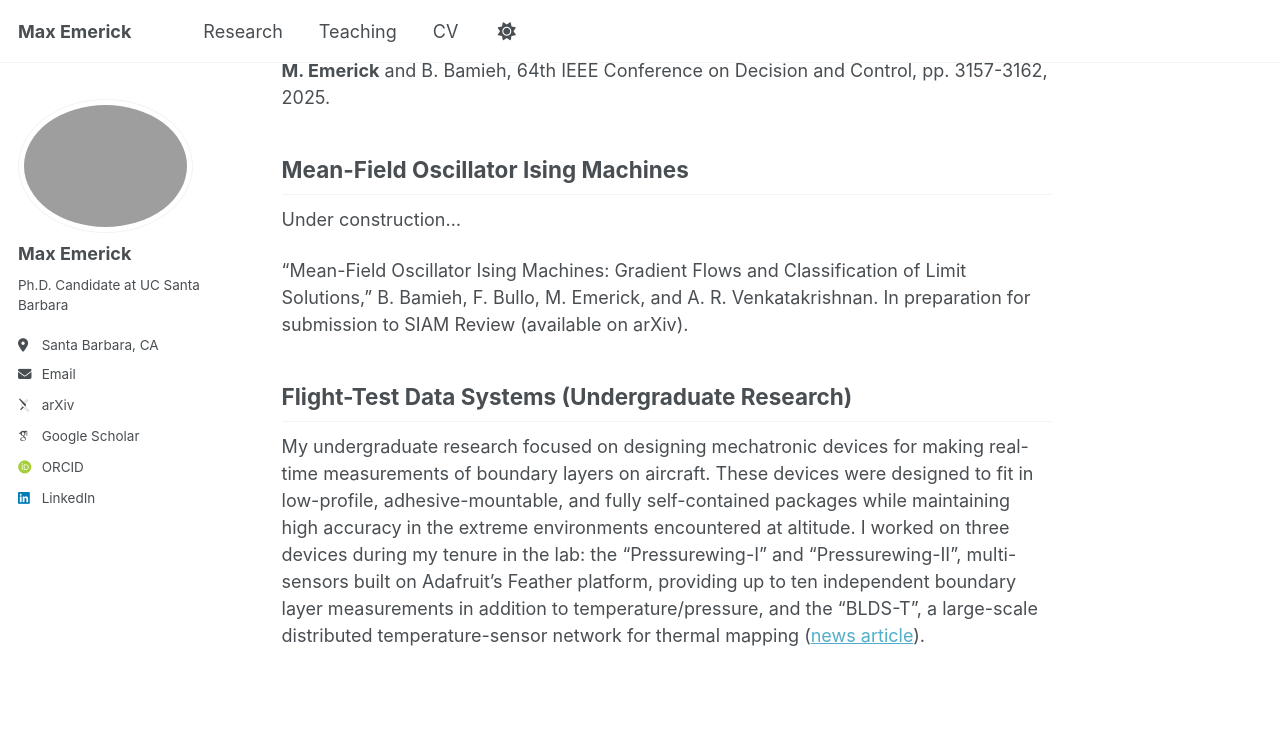
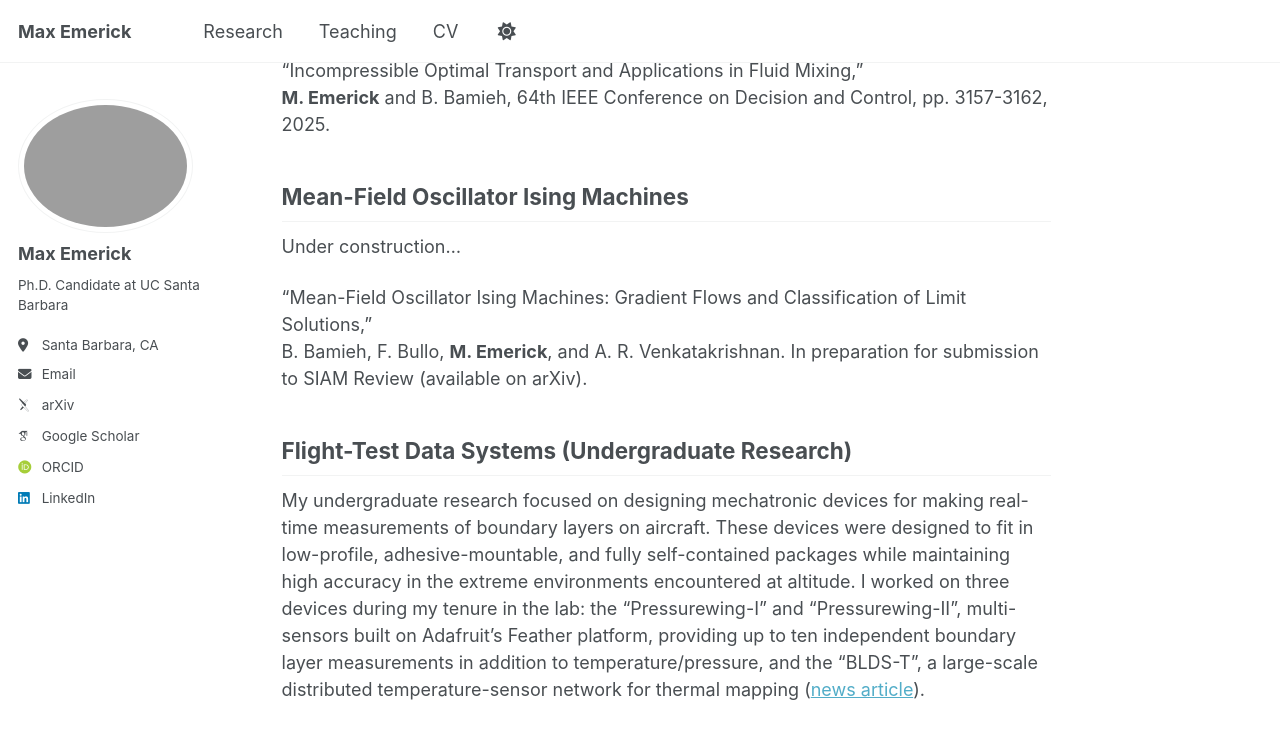
Before and after one commit to maxemerick/maxemerick.github.io, a Jekyll site: the page built from _pages/research.md, in a window 1280 px wide and 900 px high, scrolled down 2333 px. Shown: the top 739 px of the window. Built offline with Jekyll 4.4.1, drawn with Linux system fonts in a browser that asks for light colours; some web fonts are replaced.

```diff
--- a/_pages/research.md
+++ b/_pages/research.md
@@ -21,7 +21,7 @@ Distributed Control of Continuum Systems
 Under construction...
 
 
-"On Distributed Control of Continuum Swarms: Local Controllers as Differential Operators,"
+"On Distributed Control of Continuum Swarms: Local Controllers as Differential Operators," \
 **M. Emerick**, S. P. Chhatoi, and B. Bamieh. In preparation for submission to IEEE Transactions on Control of Network Systems (available on arXiv).
 
 
@@ -50,7 +50,7 @@ Incompressible Fluid Mixing
 In many engineering applications it is important to be able to mix two fluids efficiently. In combustion engines one needs to mix fuel and air, in chemical process such as polymer production one needs to mix monomers and reactants, and in lab-on-chip applications one needs to mix samples and reagents. While there are many heuristics for what makes a flow field good at mixing, we do not have a complete mathematical understanding of this behavior. This project aims to characterize maximally efficient mixing fields, thereby giving us a better mathmatical understanding of mixing and helping us to design machines and protocols which can mix more effectively.
 
 
-"Incompressible Fluid Mixing as Constrained Optimal Transport,"\
+"Incompressible Fluid Mixing as Constrained Optimal Transport," \
 **M. Emerick**, J. Igraszek, and B. Bamieh. In preparation for submission to Journal of Nonlinear Science.
 
 "Incompressible Optimal Transport and Applications in Fluid Mixing," \
@@ -63,8 +63,8 @@ Mean-Field Oscillator Ising Machines
 Under construction...
 
 
-"Mean-Field Oscillator Ising Machines: Gradient Flows and Classification of Limit Solutions,"
-B. Bamieh, F. Bullo, M. Emerick, and A. R. Venkatakrishnan. In preparation for submission to SIAM Review (available on arXiv).
+"Mean-Field Oscillator Ising Machines: Gradient Flows and Classification of Limit Solutions," \
+B. Bamieh, F. Bullo, **M. Emerick**, and A. R. Venkatakrishnan. In preparation for submission to SIAM Review (available on arXiv).
 
 
 
```
